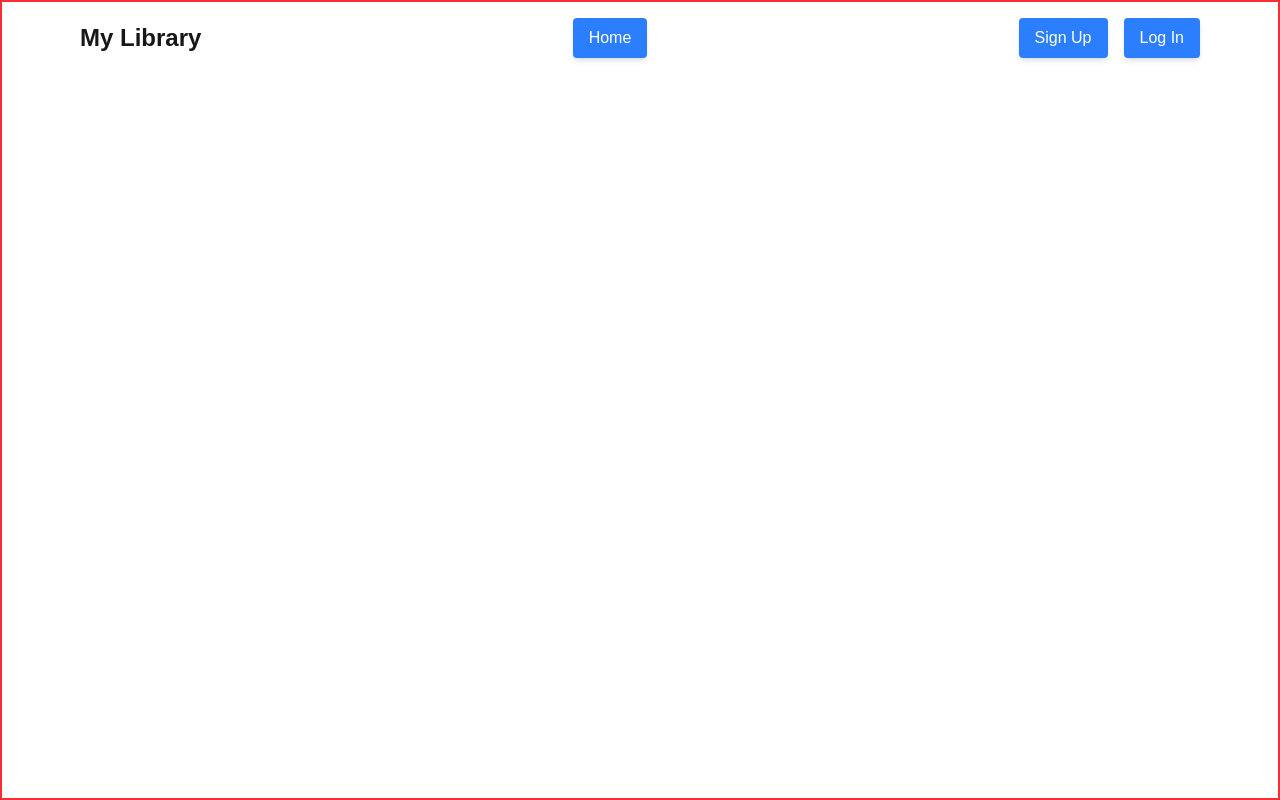
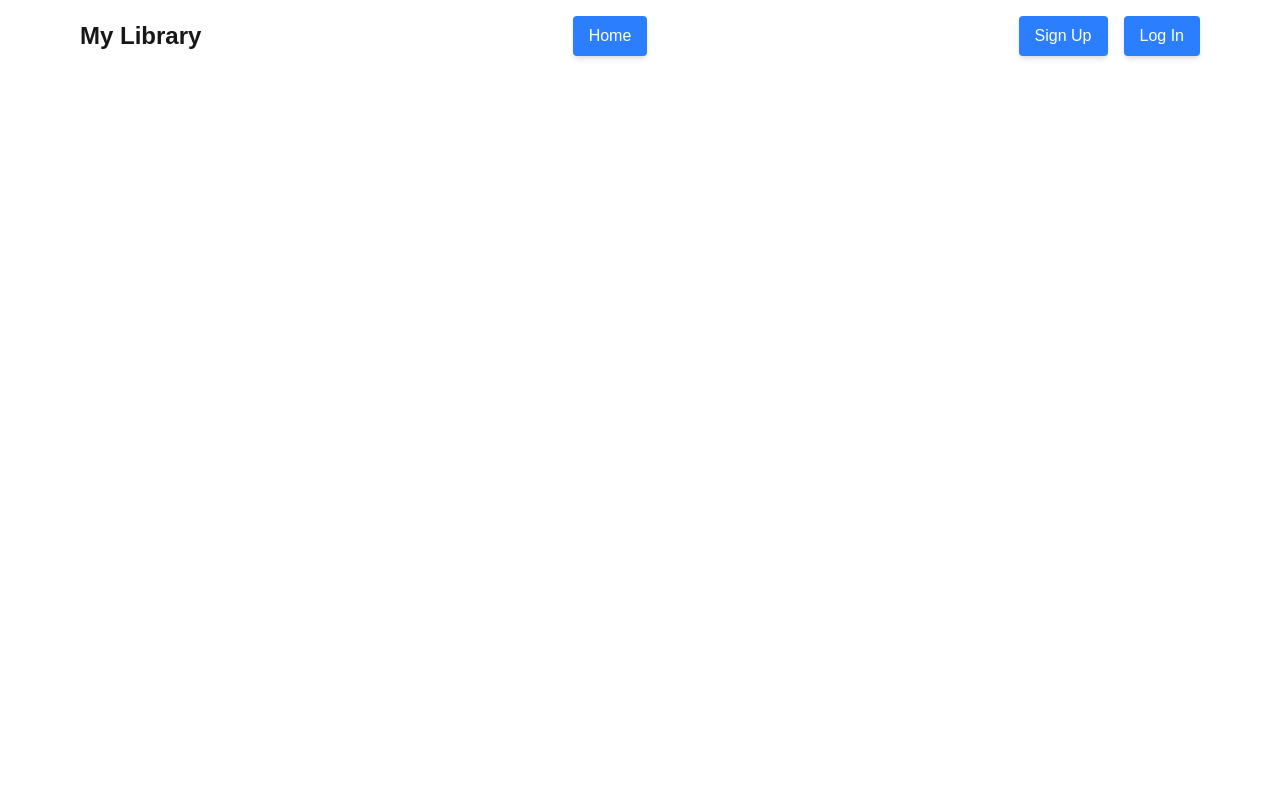
Before and after one commit to andrebarros7201/my-library, a Next.js app: page / in a window 1280 px wide. Built offline with nearby package versions, Linux system fonts and the light colour scheme.

Commit message:
Remove red border from body in layout component.
The red border styling on the body was removed to clean up the layout appearance. This avoids unnecessary visual distractions and adheres to the intended minimal design.

```diff
--- a/app/layout.tsx
+++ b/app/layout.tsx
@@ -26,7 +26,7 @@ export default function RootLayout({
   return (
     <html lang="en">
       <body
-        className={`${geistSans.variable} ${geistMono.variable} antialiased w-screen h-screen box-border flex flex-col justify-start items-center gap-4 border-2 border-red-500`}
+        className={`${geistSans.variable} ${geistMono.variable} antialiased w-screen h-screen box-border flex flex-col justify-start items-center gap-4`}
       >
         <Header />
         <div
```
